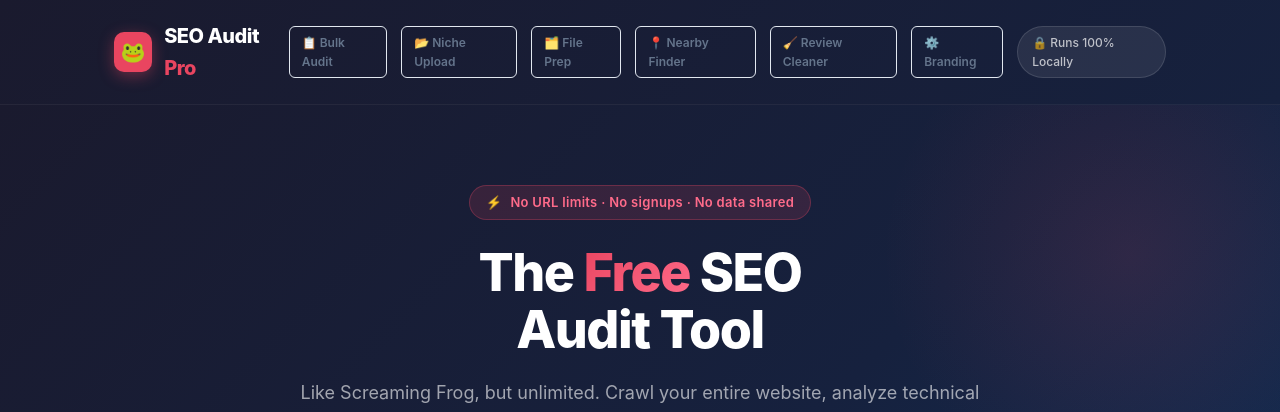
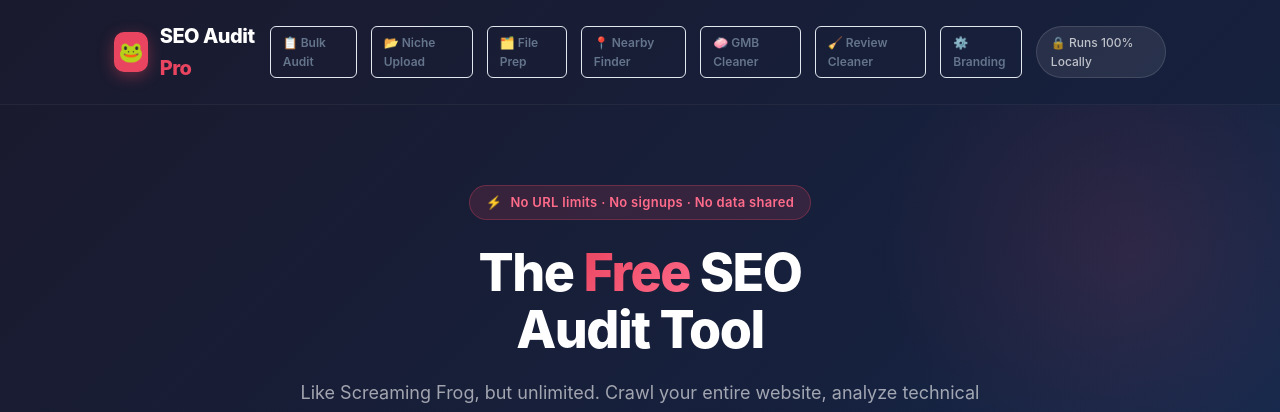
Before and after one commit to biddrupmallick/seo-audit-pro, a FastAPI app: page / in a window 1280 px wide. Shown: the top 412 px of the page. Run offline with FastAPI, Linux system fonts and the light colour scheme.

Commit message:
Add GMB Cleaner link to home page nav
index.html uses its own inline-styled header nav instead of the
shared .topbar-nav markup, so the earlier nav rollout missed it.

Co-Authored-By: Claude Sonnet 5 <noreply@anthropic.com>
Claude-Session: https://claude.ai/code/session_01Nvqp6Y4EBuNLfFyYDk2exc

```diff
--- a/templates/index.html
+++ b/templates/index.html
@@ -23,6 +23,7 @@
         <a href="/upload" style="font-size:12px; font-weight:600; color:#64748b; text-decoration:none; padding:6px 12px; border:1px solid #e2e8f0; border-radius:6px;">📂 Niche Upload</a>
         <a href="/file-prep" style="font-size:12px; font-weight:600; color:#64748b; text-decoration:none; padding:6px 12px; border:1px solid #e2e8f0; border-radius:6px;">🗂️ File Prep</a>
         <a href="/nearby" style="font-size:12px; font-weight:600; color:#64748b; text-decoration:none; padding:6px 12px; border:1px solid #e2e8f0; border-radius:6px;">📍 Nearby Finder</a>
+        <a href="/gmb-cleaner" style="font-size:12px; font-weight:600; color:#64748b; text-decoration:none; padding:6px 12px; border:1px solid #e2e8f0; border-radius:6px;">🧼 GMB Cleaner</a>
         <a href="/review-cleaner" style="font-size:12px; font-weight:600; color:#64748b; text-decoration:none; padding:6px 12px; border:1px solid #e2e8f0; border-radius:6px;">🧹 Review Cleaner</a>
         <a href="/settings" style="font-size:12px; font-weight:600; color:#64748b; text-decoration:none; padding:6px 12px; border:1px solid #e2e8f0; border-radius:6px;">⚙️ Branding</a>
         {% if is_local %}<div class="header-badge">🔒 Runs 100% Locally</div>{% endif %}
```
